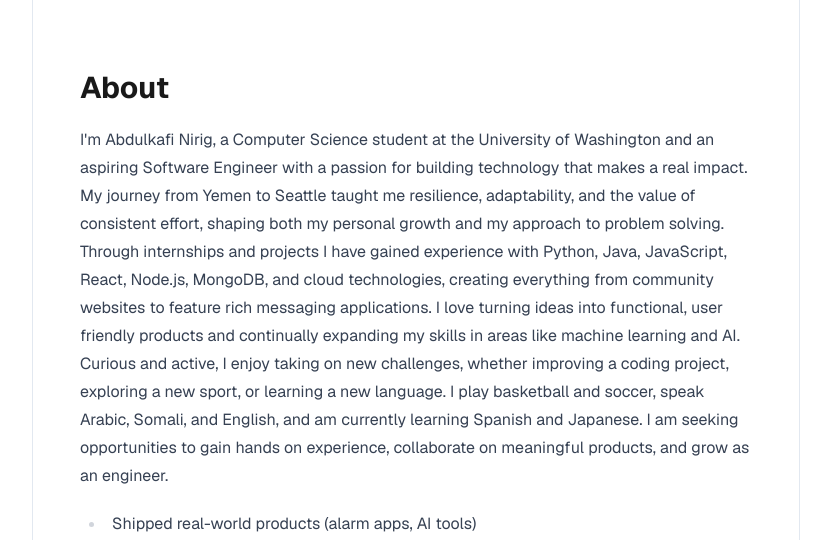
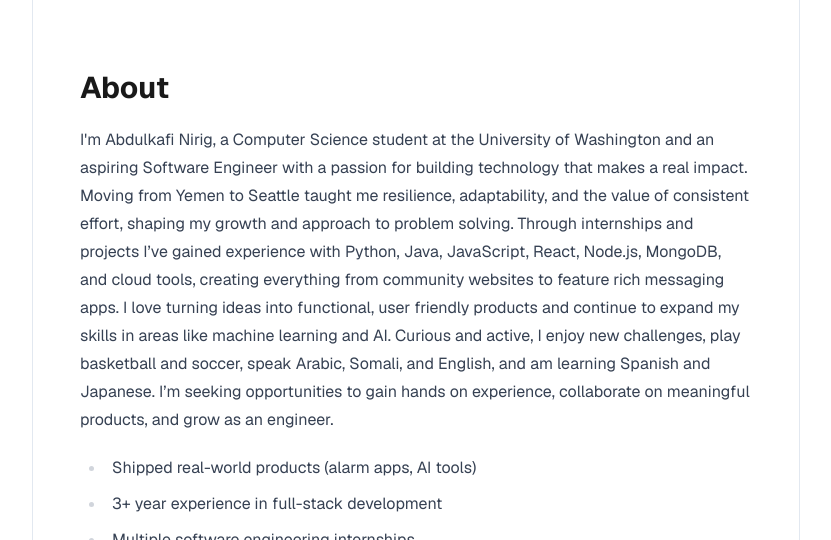
Before and after one commit to Abdulkafi88/my-portfolio, a Next.js app: page / in a window 1280 px wide. Shown: the part 800-1340 px from the top of the page, without its empty margins (224-1055 px from the left). Built offline with nearby package versions, Linux system fonts and the light colour scheme.

Commit message:
adding more info in my about

```diff
--- a/src/components/About.tsx
+++ b/src/components/About.tsx
@@ -13,7 +13,7 @@ const About = () => {
         <div className="">
           <div className="font-bold text-3xl text-black/90">About</div>
           <p>
-            I&apos;m Abdulkafi Nirig, a Computer Science student at the University of Washington and an aspiring Software Engineer with a passion for building technology that makes a real impact. My journey from Yemen to Seattle taught me resilience, adaptability, and the value of consistent effort, shaping both my personal growth and my approach to problem solving. Through internships and projects I have gained experience with Python, Java, JavaScript, React, Node.js, MongoDB, and cloud technologies, creating everything from community websites to feature rich messaging applications. I love turning ideas into functional, user friendly products and continually expanding my skills in areas like machine learning and AI. Curious and active, I enjoy taking on new challenges, whether improving a coding project, exploring a new sport, or learning a new language. I play basketball and soccer, speak Arabic, Somali, and English, and am currently learning Spanish and Japanese. I am seeking opportunities to gain hands on experience, collaborate on meaningful products, and grow as an engineer.
+            I&apos;m Abdulkafi Nirig, a Computer Science student at the University of Washington and an aspiring Software Engineer with a passion for building technology that makes a real impact. Moving from Yemen to Seattle taught me resilience, adaptability, and the value of consistent effort, shaping my growth and approach to problem solving. Through internships and projects I’ve gained experience with Python, Java, JavaScript, React, Node.js, MongoDB, and cloud tools, creating everything from community websites to feature rich messaging apps. I love turning ideas into functional, user friendly products and continue to expand my skills in areas like machine learning and AI. Curious and active, I enjoy new challenges, play basketball and soccer, speak Arabic, Somali, and English, and am learning Spanish and Japanese. I’m seeking opportunities to gain hands on experience, collaborate on meaningful products, and grow as an engineer.
             </p>
           <ul className="list-disc mt-3 text-gray-700">
             <li>Shipped real-world products (alarm apps, AI tools)</li>
```
